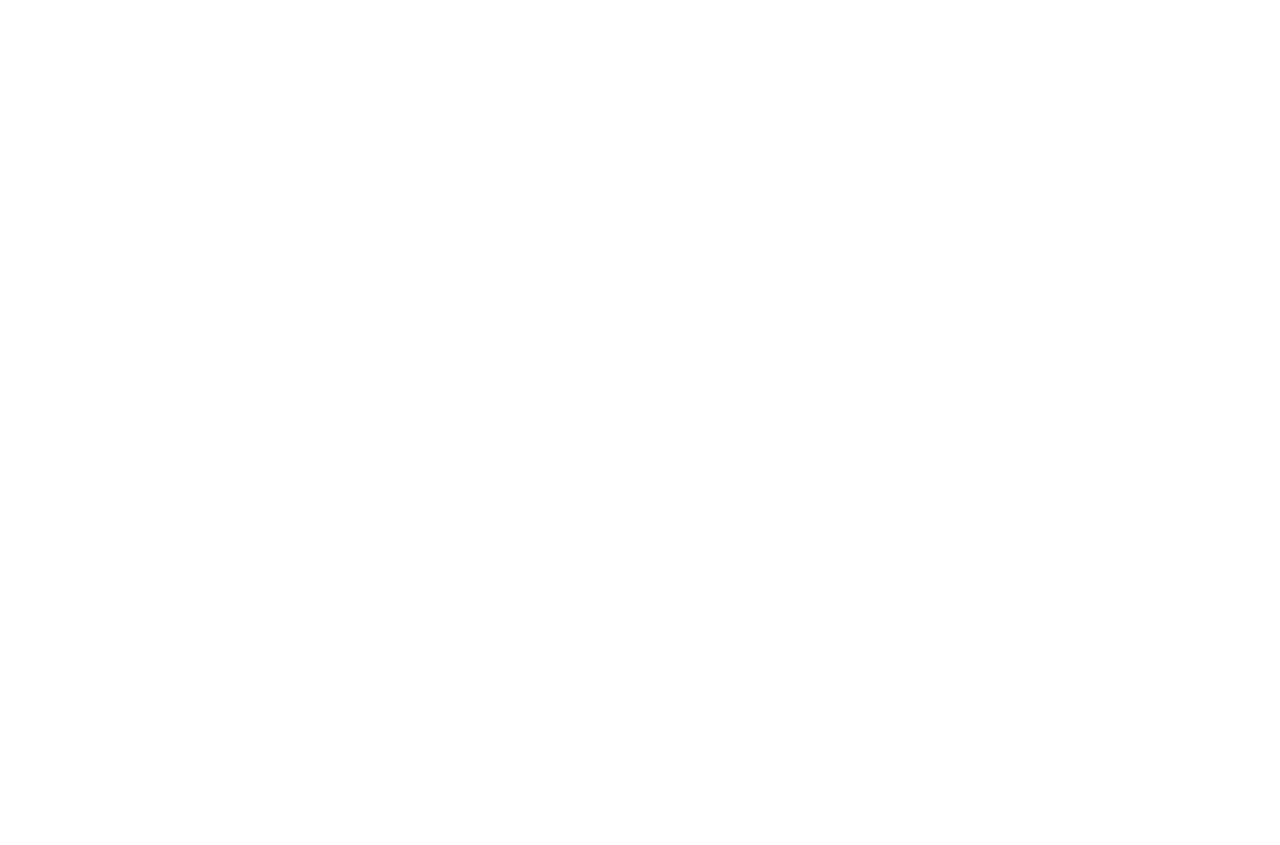
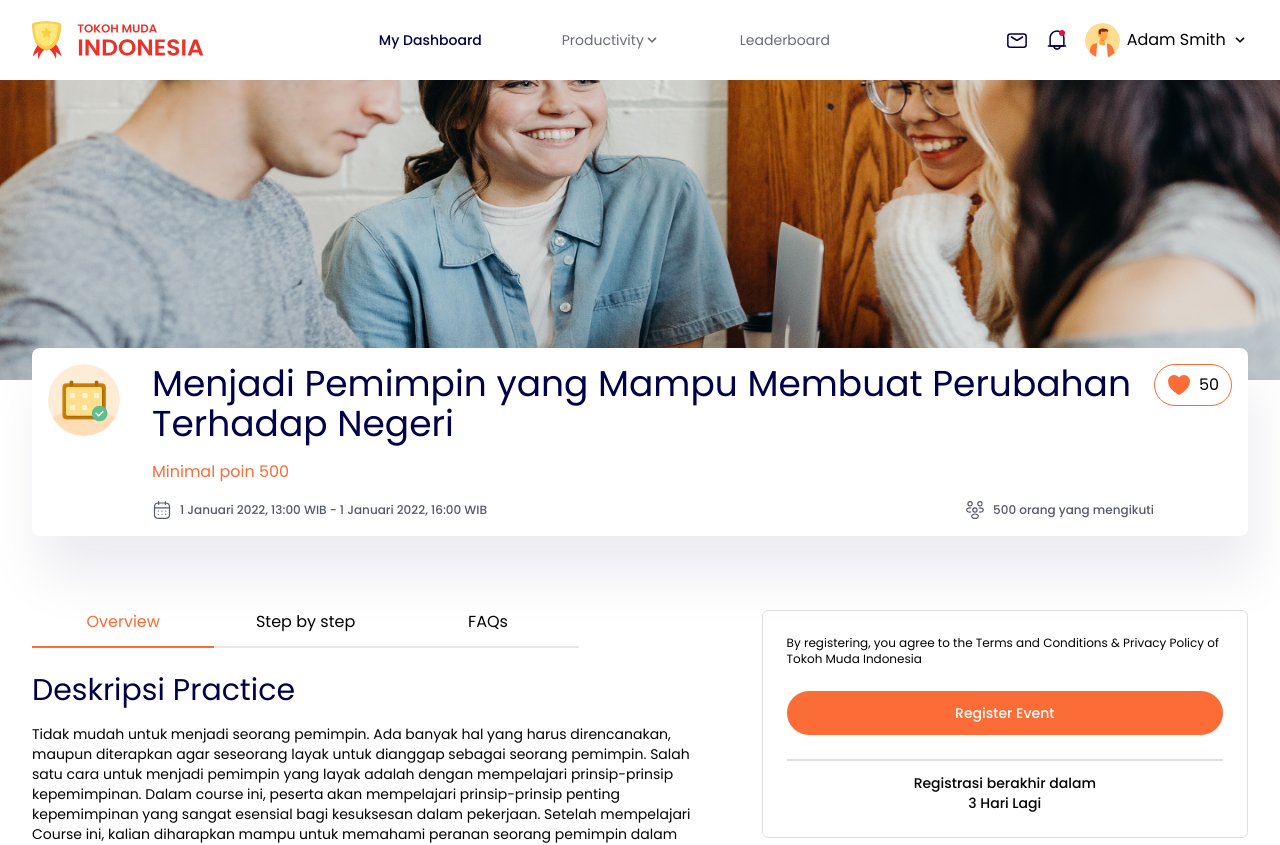
Before and after one commit to incognitoPlayer/online-course-Reactjs, a React (Create React App) app: page /eventsdetail in a window 1280 px wide. Before the commit this address had no page. Shown: the top 845 px of the page. Before the commit the page ends 800 px from the top, so only its background shows below. Built offline with nearby package versions, Linux system fonts and the light colour scheme.

Commit message:
feat(event detail): add event detail page

```diff
--- a/src/components/Navbar.jsx
+++ b/src/components/Navbar.jsx
@@ -15,15 +15,15 @@ const Navbar = ({ profile }) => {
       {profile ? (
         <>
           <div className="flex justify-center items-center ">
-            <a
+            <Link
               className="px-10 py-4 text-base lg:text-sm font-medium text-colorHeading"
-              href="/"
+              to="/dashboard"
             >
               My Dashboard
-            </a>
+            </Link>
             <div className="px-10 group inline-block relative">
-              <a
-                href="/"
+              <Link
+                to="/"
                 className=" py-4 text-base lg:text-sm text-colorParagraph inline-flex items-center"
               >
                 Productivity
@@ -34,31 +34,31 @@ const Navbar = ({ profile }) => {
                 >
                   <path d="M9.293 12.95l.707.707L15.657 8l-1.414-1.414L10 10.828 5.757 6.586 4.343 8z" />
                 </svg>
-              </a>
+              </Link>
               <ul className="absolute hidden text-colorParagraph pt-1 group-hover:block">
                 <li className="">
-                  <a
+                  <Link
                     className="rounded-t lg:text-sm hover:text-[#00004A] bg-white hover:bg-[#FEF7EC] py-2 px-4 block whitespace-no-wrap"
-                    href="/"
+                    to="/practice"
                   >
                     Practice
-                  </a>
+                  </Link>
                 </li>
                 <li className="">
-                  <a
+                  <Link
                     className="bg-white lg:text-sm hover:text-[#00004A] hover:bg-[#FEF7EC] py-2 px-4 block whitespace-no-wrap"
-                    href="/"
+                    to="/"
                   >
                     Challenge
-                  </a>
+                  </Link>
                 </li>
                 <li className="">
-                  <a
+                  <Link
                     className="rounded-b lg:text-sm hover:text-[#00004A] bg-white hover:bg-[#FEF7EC] py-2 px-4 block whitespace-no-wrap"
-                    href="/"
+                    to="/events"
                   >
                     Events
-                  </a>
+                  </Link>
                 </li>
               </ul>
             </div>
--- a/src/pages/Dashboard.jsx
+++ b/src/pages/Dashboard.jsx
@@ -7,9 +7,27 @@ import rank from "../assets/rank.svg";
 import iconChallenge from "../assets/iconChallenge.svg";
 import Navbar from "../components/Navbar";
 import { useNavigate } from "react-router-dom";
+import { useEffect, useState } from "react";
+import axios from "axios";
 
 const Dashboard = () => {
   const navigate = useNavigate();
+  const [user, setUser] = useState();
+
+  useEffect(() => {
+    const getUser = async () => {
+      try {
+        const res = await axios.get(
+          "https://tokoh-muda-indonesia.herokuapp.com/dashboard/1"
+        );
+        setUser(res.data);
+        console.log(res.data);
+      } catch (err) {
+        console.log(err);
+      }
+    };
+    getUser();
+  }, []);
   return (
     <div className="bg-no-repeat bg-center h-screen">
       <Navbar profile />
@@ -35,7 +53,7 @@ const Dashboard = () => {
             className="lg:text-[30px] 2xl:text-[40px] text-primaryColor mt-2 mb-4 font-medium text-title"
             style={{ lineHeight: 1.2 }}
           >
-            Adam Smith 👋
+            {user && user[0]?.nama_lengkap.String} 👋
           </h1>
 
           <p className="2xl:mb-10 lg:mb-4 lg:mt-2 text-lg lg:text-[16px] 2xl:text-base text-colorParagraph ">
@@ -78,7 +96,10 @@ const Dashboard = () => {
               <p className="text-base mt-[20px] text-colorParagraph">
                 Tersedia 20 lebih Event yang bisa kamu kerjakan sekarang
               </p>
-              <button className="bg-white transition duration-500 hover:bg-[#f05d27] hover:text-white text-primaryColor border-primaryColor border-[1px] py-2 px-4 rounded-full w-full 2xl:text-base lg:text-sm font-medium mt-[32px]">
+              <button
+                className="bg-white transition duration-500 hover:bg-[#f05d27] hover:text-white text-primaryColor border-primaryColor border-[1px] py-2 px-4 rounded-full w-full 2xl:text-base lg:text-sm font-medium mt-[32px]"
+                onClick={() => navigate("/events")}
+              >
                 Ikuti Event
               </button>
             </div>
@@ -90,10 +111,12 @@ const Dashboard = () => {
             src={adam}
             alt="mahasiswa"
           />
-          <p className="lg:mt-2 mt-10">Adam Smith</p>
-          <p className="mt-2">@freakScobedo</p>
+          <p className="lg:mt-2 mt-10">
+            {user && user[0]?.nama_lengkap.String}
+          </p>
+          <p className="mt-2">{user && user[0]?.username.String}</p>
           <p className="lg:mt-2 lg:mb-4 2xl:mt-10 2xl:mb-10">
-            Institut Teknologi Bandung
+            {user && user[0]?.university.String}
           </p>
           <div className="flex gap-2">
             <div
@@ -101,7 +124,10 @@ const Dashboard = () => {
               className="p-2 flex flex-col rounded-lg items-center"
             >
               <img src={rank} alt="rank" />
-              <p className="py-3 font-bold text-lg">30/85</p>
+              <p className="py-3 font-bold text-lg">
+                {user && user[0]?.finished_practice}/
+                {user && user[0]?.jumlah_practice}
+              </p>
               <p className="px-1 text-center text-sm text-colorParagraph font-medium">
                 Practice Complete
               </p>
@@ -111,7 +137,10 @@ const Dashboard = () => {
               className="p-2 flex flex-col rounded-lg items-center"
             >
               <img src={iconChallenge} alt="rank" />
-              <p className="py-3 font-bold text-lg">10/320</p>
+              <p className="py-3 font-bold text-lg">
+                {user && user[0]?.finished_challange}/
+                {user && user[0]?.jumlah_challange}
+              </p>
               <p className="px-1 text-center text-sm text-colorParagraph font-medium">
                 Challenge Complete
               </p>
--- a/src/pages/Events.jsx
+++ b/src/pages/Events.jsx
@@ -90,7 +90,7 @@ const Events = () => {
                   </div>
                   <button
                     className="bg-white transition duration-500 hover:bg-[#f05d27] hover:text-white text-primaryColor border-primaryColor border-[1px] py-2 px-4 rounded-full w-full 2xl:text-base lg:text-sm font-medium mt-[32px]"
-                    onClick={() => navigate("/events/detail")}
+                    onClick={() => navigate("/eventsdetail")}
                   >
                     Lihat Event
                   </button>
@@ -142,7 +142,7 @@ const Events = () => {
                   </div>
                   <button
                     className="bg-white transition duration-500 hover:bg-[#f05d27] hover:text-white text-primaryColor border-primaryColor border-[1px] py-2 px-4 rounded-full w-full 2xl:text-base lg:text-sm font-medium mt-[32px]"
-                    onClick={() => navigate("/events/detail")}
+                    onClick={() => navigate("/eventsdetail")}
                   >
                     Lihat Event
                   </button>
@@ -191,7 +191,7 @@ const Events = () => {
                   </div>
                   <button
                     className="bg-white transition duration-500 hover:bg-[#f05d27] hover:text-white text-primaryColor border-primaryColor border-[1px] py-2 px-4 rounded-full w-full 2xl:text-base lg:text-sm font-medium mt-[32px]"
-                    onClick={() => navigate("/events/detail")}
+                    onClick={() => navigate("/eventsdetail")}
                   >
                     Lihat Event
                   </button>
--- a/src/pages/EventsDetail.jsx
+++ b/src/pages/EventsDetail.jsx
@@ -28,7 +28,7 @@ const EventsDetail = () => {
       <div className="container mx-auto">
         {/* section 1 */}
         <div className="relative">
-          <div className="bg-white flex p-3 items-center rounded-lg shadow-cardShadow -top-5 absolute w-full">
+          <div className="bg-white items-start flex p-3 rounded-lg shadow-cardShadow -top-5 absolute w-full">
             <img src={event3} alt="event" />
             <div className="ml-5 w-full">
               <h2 className="text-4xl text-colorHeading">
@@ -52,6 +52,25 @@ const EventsDetail = () => {
                 </div>
               </div>
             </div>
+            <button className="flex cursor-pointer px-2 py-1 rounded-full  items-center border-[1px] border-primaryColor">
+              <svg
+                width="24"
+                height="24"
+                viewBox="0 0 24 24"
+                fill="none"
+                xmlns="http://www.w3.org/2000/svg"
+              >
+                <path
+                  d="M7 3C4.239 3 2 5.216 2 7.95C2 10.157 2.875 15.395 11.488 20.69C11.6423 20.7839 11.8194 20.8335 12 20.8335C12.1806 20.8335 12.3577 20.7839 12.512 20.69C21.125 15.395 22 10.157 22 7.95C22 5.216 19.761 3 17 3C14.239 3 12 6 12 6C12 6 9.761 3 7 3Z"
+                  fill="#FB6C37"
+                  stroke="#FB6C37"
+                  stroke-width="2"
+                  stroke-linecap="round"
+                  stroke-linejoin="round"
+                />
+              </svg>
+              <span className="ml-1">50</span>
+            </button>
           </div>
         </div>
 
--- a/src/routes/RouterPages.js
+++ b/src/routes/RouterPages.js
@@ -31,7 +31,7 @@ const RouterPages = () => {
           <Route path="/practice" element={<Practice />} />
           <Route path="/practice/detail" element={<PracticeDetail />} />
           <Route path="/events" element={<Events />} />
-          <Route path="/events/detail" element={<EventsDetail />} />
+          <Route path="/eventsdetail" element={<EventsDetail />} />
         </Routes>
       </Router>
     </>
```
Also changed, not shown: 1 other file (tests, documents, lock files or other folders).
